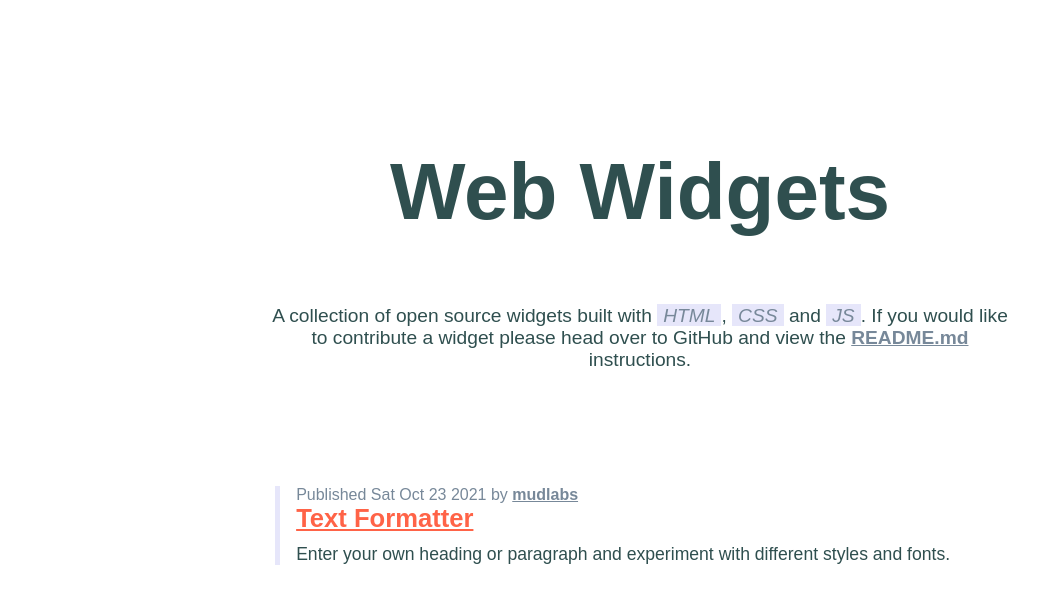
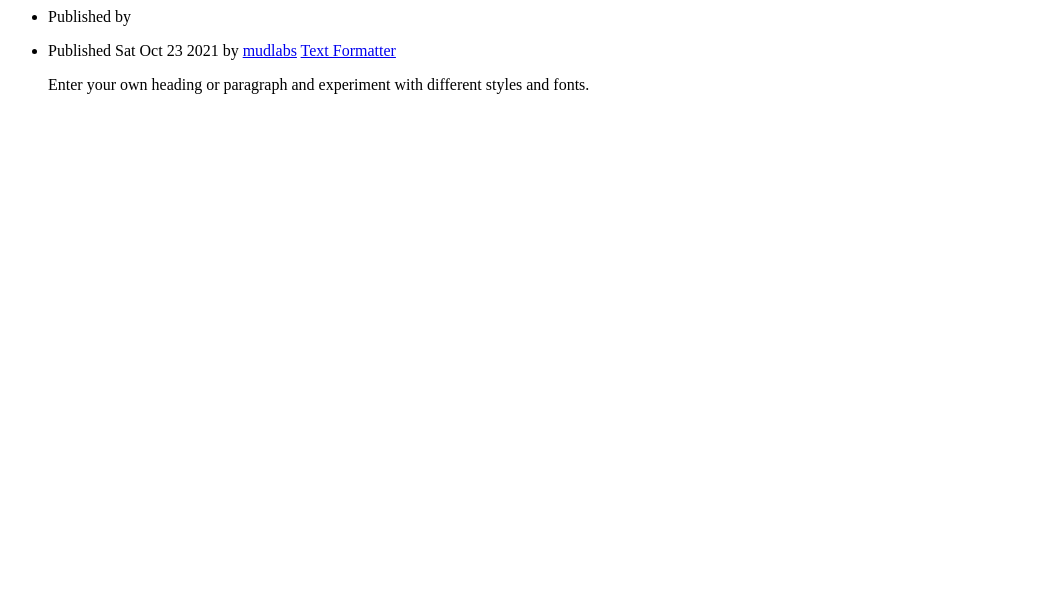
Before and after one commit to samdonald/web-widgets, a plain HTML site: page docs/index.html in a window 1280 px wide. Shown: the whole page, without its empty margins (0-1038 px from the left). Drawn offline with Linux system fonts and the light colour scheme.

Commit message:
Commit from GitHub Actions (Widgets)

```diff
--- a/docs/index.html
+++ b/docs/index.html
@@ -1,107 +1,11 @@
-<html lang="en"><head>
-    <meta charset="UTF-8">
-    <meta http-equiv="X-UA-Compatible" content="IE=edge">
-    <meta name="viewport" content="width=device-width, initial-scale=1.0">
-    <title>Web Widgets</title>
-</head>
-
-<body>
-    <main>
-        <section class="intro">
-            <h1 class="title">Web Widgets</h1>
-            <p class="summary">A collection of open source widgets built with <mark>html</mark>, <mark>css</mark> and <mark>js</mark>. If you would like to contribute a widget please head over to GitHub and view the <a href="https://github.com/mudlabs/web-widgets/README.md">README.md</a> instructions.</p>
-        </section>
-        <section class="contents">
-            <ul class="widgets"><li class="widget">
+<ul class="widgets"><li id="" class="widget" data-author="" data-name="">
+  <span class="widget-metadata">Published  by <a class="widget-author" href=""></a></span>
+  <a class="widget-link" href="contribute-1.html"></a>
+  <p class="widget-summary"></p>
+</li>
+<li class="widget">
   <span class="widget-metadata">Published Sat Oct 23 2021 by <a class="widget-author" href="https://github.com/mudlabs">mudlabs</a></span>
   <a class="widget-link" href="widgets/text-formatter.html">Text Formatter</a>
   <p class="widget-summary">Enter your own heading or paragraph and experiment with different styles and fonts.</p>
 </li>
 </ul>
-        </section>
-    </main>
-
-
-<style>
-    body {
-        font-family: 'PT Sans', Arial, Helvetica, sans-serif;
-        color: darkslategray;
-        box-sizing: border-box;
-        margin: 0;
-        padding: 0;
-    }
-
-    main {
-        display: grid;
-        grid-template-rows: min-content auto;
-        grid-template-columns: 1fr minmax(25ch, 91ch) 1fr;
-    }
-
-    mark {
-        background-color: lavender;
-        text-transform: uppercase;
-        font-style: italic;
-        color: lightslategrey;
-        padding: 1px 6px 0;
-    }
-
-    a {
-        font-weight: bold;
-        color: lightslategrey;
-    }
-
-    .intro {
-        grid-row: 1;
-        grid-column: 2;
-        text-align: center;
-        margin: 5rem 1rem;
-    }
-
-    .title {
-        font-size: 5rem;
-    }
-
-    .summary {
-        font-size: 1.2rem;
-        padding: 0 1rem;
-    }
-
-    .contents {
-        grid-row: 2;
-        grid-column: 2;
-    }
-
-    .widget {
-        display: flex;
-        flex-wrap: wrap;
-        flex-direction: column;
-        border-left: 5px solid lavender;
-        padding: 0 0 0 1em;
-        margin-bottom: 3rem;
-    }
-
-    .widget-metadata {
-        color: lightslategrey;
-    }
-
-    .widget-link {
-        font-size: 1.6rem;
-        margin-bottom: 0.7rem;
-        color: tomato;
-    }
-
-    .widget-link:visited {
-        color: salmon;
-    }
-
-    .widget-summary {
-        margin: 0;
-        font-size: 1.1rem;
-    }
-</style>
-
-
-
-
-
-</body></html>
```
Also changed, not shown: docs/contribute-1.html (added, +12 -0 lines), README.md.
